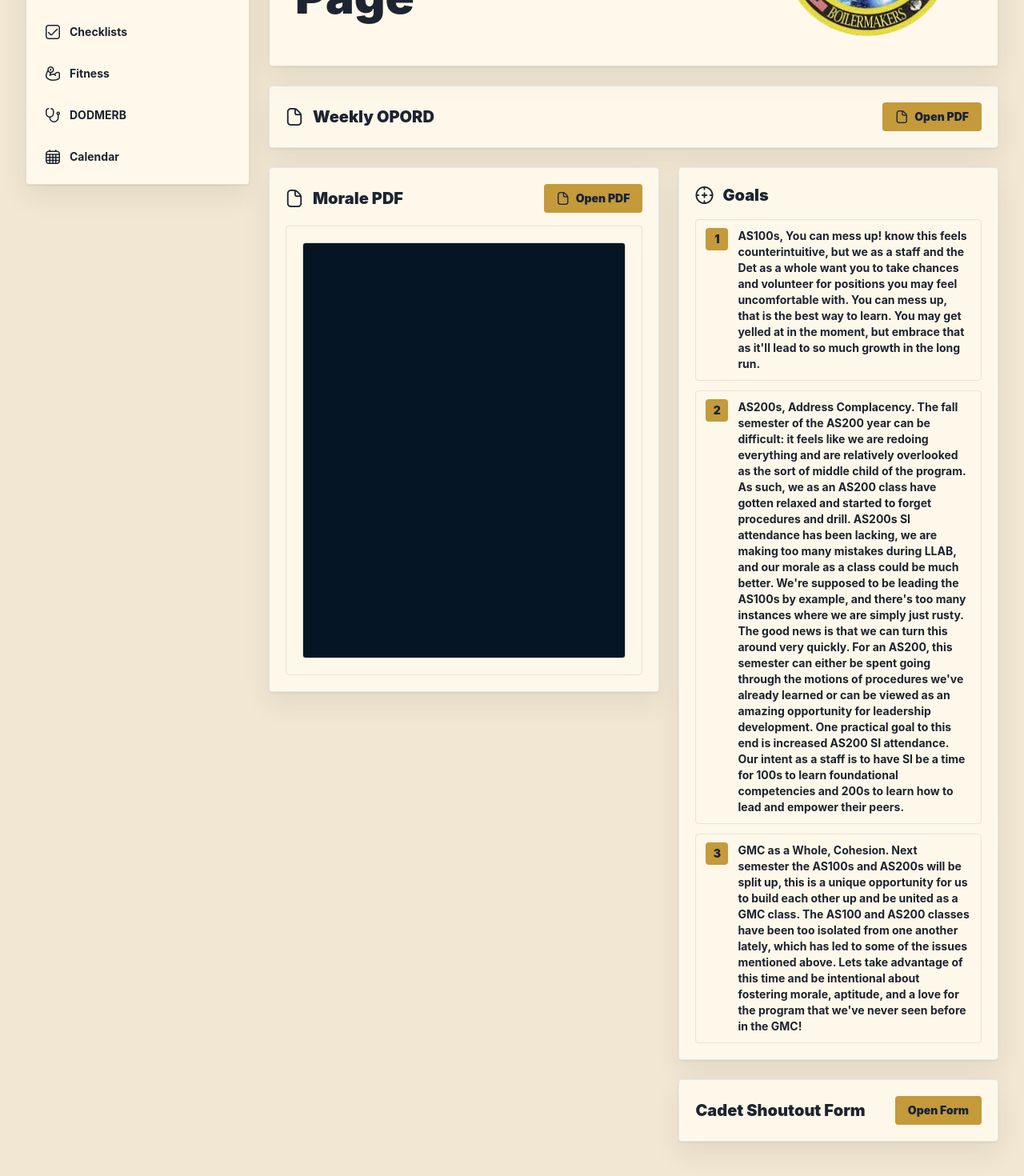
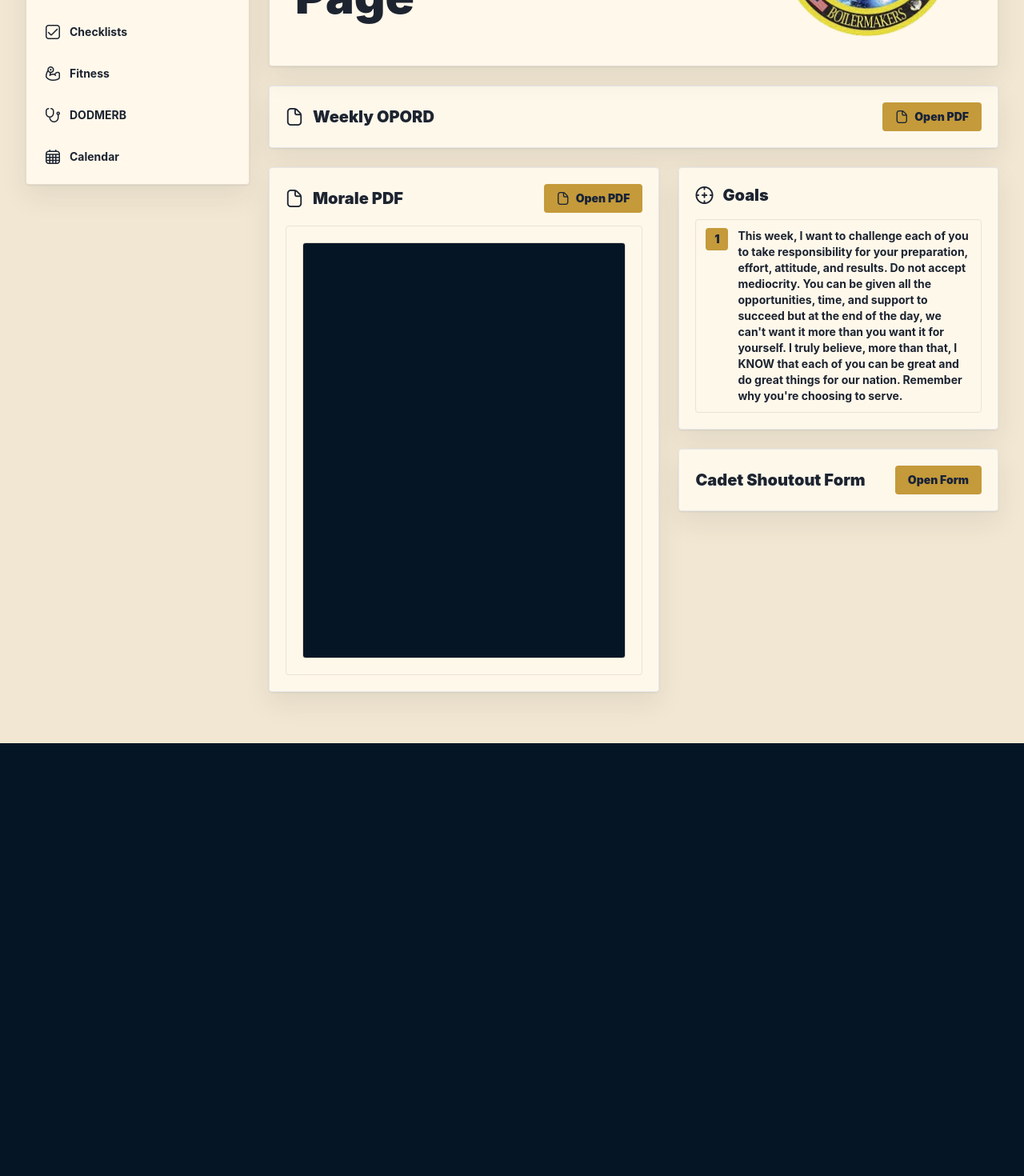
Before and after one commit to arjun123970/GMC-Resource-page, a React (Vite) app: page / in a window 1280 px wide. Shown: the part 304-1774 px from the top of the page at 80% size. After the commit the page ends 1233 px from the top, so only its background shows below. Built offline with nearby package versions, Linux system fonts and the light colour scheme.

Commit message:
updated goal

```diff
--- a/src/main.jsx
+++ b/src/main.jsx
@@ -25,9 +25,7 @@ const visibleNavItems = navItems.filter((item) => !item.hidden)
 const defaultTab = visibleNavItems[0]?.id ?? "td0"
 
 const weeklyObjectives = [
-  "AS100s, You can mess up! know this feels counterintuitive, but we as a staff and the Det as a whole want you to take chances and volunteer for positions you may feel uncomfortable with. You can mess up, that is the best way to learn. You may get yelled at in the moment, but embrace that as it'll lead to so much growth in the long run.",
-  "AS200s, Address Complacency. The fall semester of the AS200 year can be difficult: it feels like we are redoing everything and are relatively overlooked as the sort of middle child of the program. As such, we as an AS200 class have gotten relaxed and started to forget procedures and drill. AS200s SI attendance has been lacking, we are making too many mistakes during LLAB, and our morale as a class could be much better. We're supposed to be leading the AS100s by example, and there's too many instances where we are simply just rusty. The good news is that we can turn this around very quickly. For an AS200, this semester can either be spent going through the motions of procedures we've already learned or can be viewed as an amazing opportunity for leadership development. One practical goal to this end is increased AS200 SI attendance. Our intent as a staff is to have SI be a time for 100s to learn foundational competencies and 200s to learn how to lead and empower their peers.",
-  "GMC as a Whole, Cohesion. Next semester the AS100s and AS200s will be split up, this is a unique opportunity for us to build each other up and be united as a GMC class. The AS100 and AS200 classes have been too isolated from one another lately, which has led to some of the issues mentioned above. Lets take advantage of this time and be intentional about fostering morale, aptitude, and a love for the program that we've never seen before in the GMC!"
+  "This week, I want to challenge each of you to take responsibility for your preparation, effort, attitude, and results. Do not accept mediocrity. You can be given all the opportunities, time, and support to succeed but at the end of the day, we can't want it more than you want it for yourself. I truly believe, more than that, I KNOW that each of you can be great and do great things for our nation. Remember why you're choosing to serve."
 ]
 
 const td0UniformPdf = "https://purdue0.sharepoint.com/:u:/s/AFROTCDetachment220-WingStaff/IQB768Maj6cATYNZWyVkszhoAYXmmE6mi2zpXaeRb3ZABdY?e=Hv1yEI"
```
